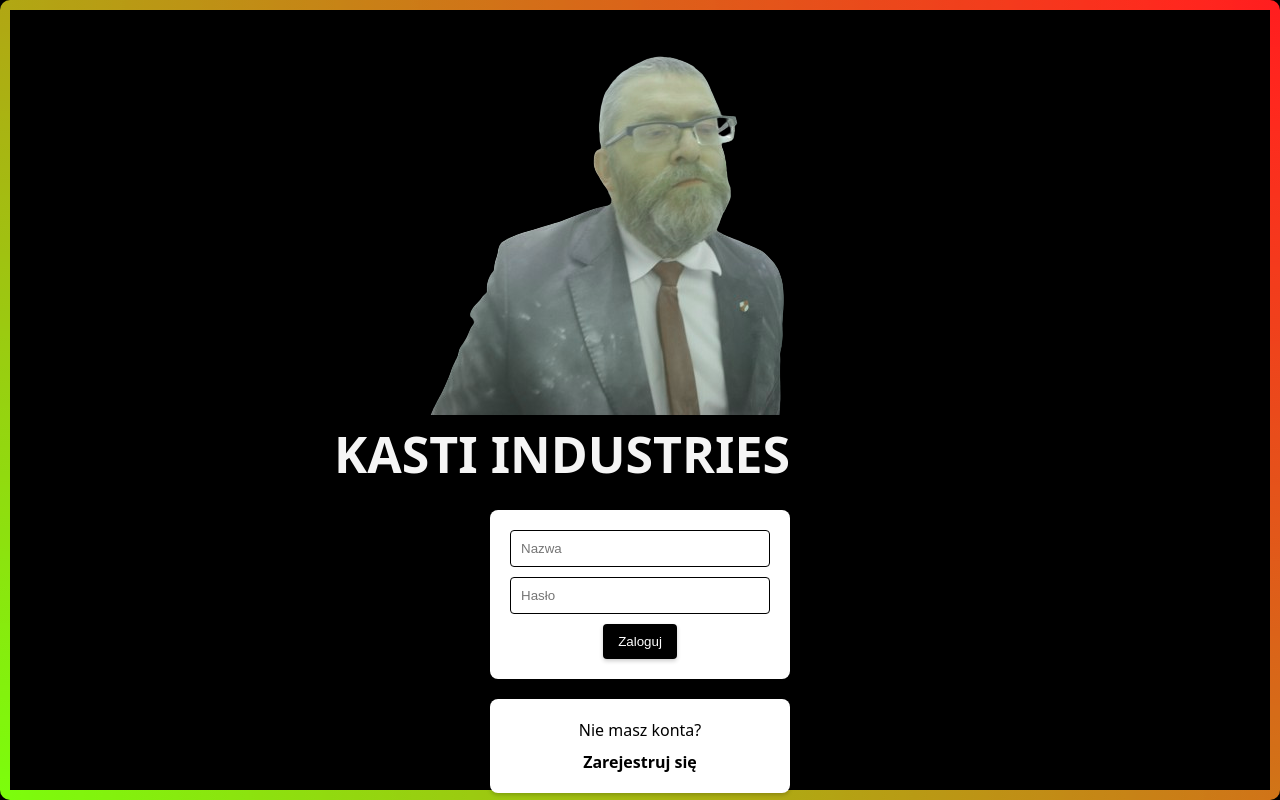
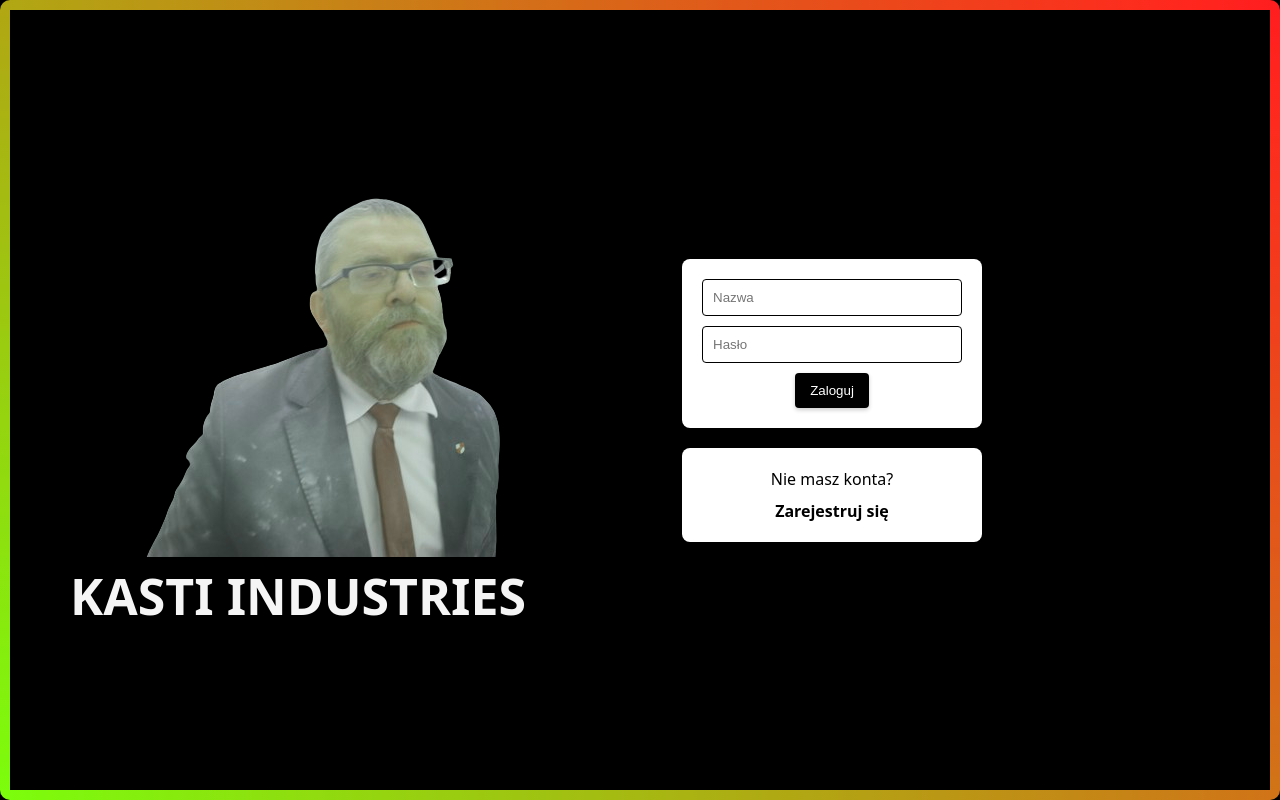
Before and after one commit to rafaeczk/kasti-inc, a PHP site: page /log-in.php in a window 1280 px wide. Run offline with PHP 8.4, Linux system fonts and the light colour scheme.

Commit message:
caly ruj styli huj

```diff
--- a/log-in.php
+++ b/log-in.php
@@ -14,17 +14,17 @@
     <title>Strona guwna</title>
     <link rel="shortcut icon" href="/assets/img/zdj.png">
     <style>
-        * {
+         * {
             box-sizing: border-box;
             margin: 0;
             padding: 0;
-
         }
 
         h1 {
             justify-content: center;
             font-size: 50px;
             color: whitesmoke;
+            margin-left: 20px;
         }
 
         body {
@@ -32,7 +32,7 @@
             height: auto;
             display: flex;
             align-items: center;
-            justify-content: center;
+            justify-content: flex-start;
             height: 100vh;
             background-color: #000;
             color: #fff;
@@ -51,16 +51,15 @@
             }
 
             100% {
-                filter: hue-rorate(360deg);
+                filter: hue-rotate(360deg);
             }
-
-
         }
 
         main {
             display: flex;
             flex-direction: column;
-            align-items: center;
+            align-items: flex-start;
+            margin-left: 20px;
         }
 
         form {
@@ -123,8 +122,15 @@
         }
 
         .bok {
-            justify-content: center;
+            justify-content: flex-start;
+            margin-left: 20px;
+        }
 
+        .regpal {
+            display: flex;
+            align-items: center;
+            justify-content: flex-start;
+            margin-left: 20px;
         }
     </style>
 </head>
```
